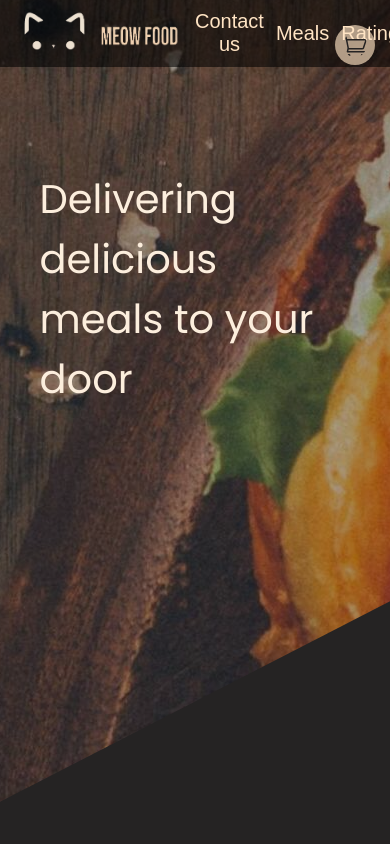
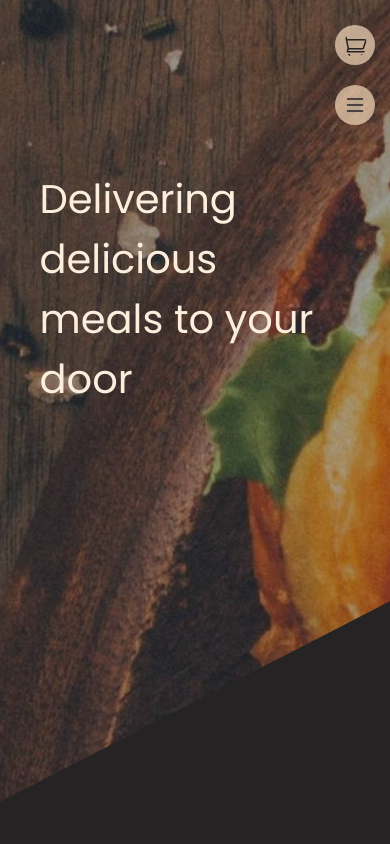
Before and after one commit to ElenaKhlebnikova/MeowFood, a React (Create React App) app: page /rating in a window 390 px wide. Shown: the top 844 px of the page. Built offline with nearby package versions, Linux system fonts and the light colour scheme.

Commit message:
added stuff

```diff
--- a/src/components/layout/navigation.js
+++ b/src/components/layout/navigation.js
@@ -1,29 +1,104 @@
-import React from "react";
+import React, { useState } from "react";
 import styles from "./navigation.module.css";
 import { Link } from "react-router-dom";
 import mainLogo from "./../../assets/meow-main-logo.png";
+import { BsList } from "react-icons/bs";
+import useMediaQueryHook, { SIZES } from "../media-query-hook";
+
 const Navigation = () => {
+  const height = window.innerHeight;
+  const [menuIsOpen, setMenuIsOpen] = useState(false);
+  const { device } = useMediaQueryHook();
+  console.log(device);
+  const handleOpenMenu = () => {
+    if (menuIsOpen) {
+      setMenuIsOpen(false);
+    } else {
+      setMenuIsOpen(true);
+      scroll();
+    }
+  };
+
+  const scroll = () => {
+    window.scrollTo({ top: height });
+  };
+
+  // const smallScreen = window.innerWidth <= 650;
+  // const bigScreen = window.innerWidth > 650;
+
   return (
+    <>
+      {device === SIZES.MOBILE && (
+        <>
+          <div className={styles.btnContainer}>
+            <button className={styles.btn} onClick={handleOpenMenu}>
+              <BsList className={styles.icon} />
+            </button>
+          </div>
+          {menuIsOpen && (
+            <div className={styles.hamburderMenu}>
+              <div>
+                <img
+                  src={mainLogo}
+                  alt="meow food logo"
+                  className={styles.logoSmallScreen}
+                />
+              </div>
+              <div className={styles.navOption}>
+                <Link to="/about">
+                  <button onClick={handleOpenMenu} className={styles.navBtn}>
+                    Contact us
+                  </button>
+                </Link>
+              </div>
+              <div className={styles.navOption}>
+                <Link to="/meals">
+                  <button onClick={handleOpenMenu} className={styles.navBtn}>
+                    Meals
+                  </button>
+                </Link>
+              </div>
+              <div className={styles.navOption}>
+                <Link to="/rating">
+                  <button onClick={handleOpenMenu} className={styles.navBtn}>
+                    Rating
+                  </button>
+                </Link>
+              </div>
+            </div>
+          )}
+        </>
+      )}
+
+      {device === SIZES.BIG_DESKTOP && (
         <div className={styles.nav}>
           <div>
             <img src={mainLogo} alt="meow food logo" className={styles.logo} />
           </div>
           <div className={styles.navOption}>
             <Link to="/about">
-          <button className={styles.navBtn}>Contact us</button>
+              <button onClick={scroll} className={styles.navBtn}>
+                Contact us
+              </button>
             </Link>
           </div>
           <div className={styles.navOption}>
             <Link to="/meals">
-          <button className={styles.navBtn}>Meals</button>
+              <button onClick={scroll} className={styles.navBtn}>
+                Meals
+              </button>
             </Link>
           </div>
           <div className={styles.navOption}>
             <Link to="/rating">
-          <button className={styles.navBtn}>Rating</button>
+              <button onClick={scroll} className={styles.navBtn}>
+                Rating
+              </button>
             </Link>
           </div>
         </div>
+      )}
+    </>
   );
 };
 
--- a/src/components/layout/navigation.module.css
+++ b/src/components/layout/navigation.module.css
@@ -11,11 +11,35 @@
   justify-items: start;
 }
 
+.hamburderMenu {
+  display: flex;
+  flex-direction: column;
+  width: 100vw;
+  height: 100vh;
+  justify-content: center;
+  align-items: center;
+  margin-bottom: 50px;
+  position: fixed;
+  top: 0;
+  background-color: rgba(37, 35, 35);
+  font-size: 30px;
+  z-index: 99;
+}
+
 .logo {
   height: 50px;
   opacity: 0.95;
   margin-left: 20px;
   margin-top: 10px;
+}
+
+.logoSmallScreen {
+  height: 50px;
+  opacity: 0.95;
+  position: absolute;
+  top: 10px;
+  right: 50%;
+  transform: translateX(50%);
 }
 
 .navBtn {
@@ -26,3 +50,36 @@
   background-color: transparent;
   outline: none;
 }
+
+.btnContainer {
+  position: absolute;
+  top: 80px;
+  right: 0px;
+  height: 100vh;
+}
+
+.btn {
+  position: sticky;
+  border-radius: 100%;
+  padding-left: 15px;
+  padding-right: 15px;
+  padding-top: 5px;
+  font-family: "Poppins", sans-serif;
+  font-weight: 400;
+  border: none;
+  background-color: transparent;
+  z-index: 100;
+}
+
+.icon {
+  margin: 0;
+  height: 40px;
+  width: 40px;
+
+  fill: rgb(37, 35, 35);
+  background-color: rgba(255, 228, 196, 0.653);
+  padding: 8px;
+  border-radius: 100%;
+  position: relative;
+  transition: all ease-in 0.3s;
+}
--- a/src/components/list-of-meals/list-of-meals.js
+++ b/src/components/list-of-meals/list-of-meals.js
@@ -6,7 +6,7 @@ import Loading from "../loading-error/loading";
 import Error from "../loading-error/error";
 const ListOfMeals = () => {
   const { data, isLoading, error } = useMealFetcher("");
-  console.log(data);
+
   const [selected, setSelect] = useState("No category");
 
   const handleSelect = (e) => {
@@ -27,13 +27,18 @@ const ListOfMeals = () => {
       </div>
       <div className={styles.mainSection}>
         <div className={styles.container}>
-          <ul className={styles.ul}>
+          <ul className={isLoading || error ? styles.ulLoading : styles.ul}>
             {isLoading && (
               <div className={styles.loadingContainer}>
                 <Loading />
               </div>
             )}
-            {error && <Error />}
+            {error && (
+              <div>
+                <Error />
+                <h3 className={styles.errorText}>Something went wrong...</h3>
+              </div>
+            )}
             {data
               .filter(
                 (item) =>
--- a/src/components/list-of-meals/list-of-meals.module.css
+++ b/src/components/list-of-meals/list-of-meals.module.css
@@ -59,9 +59,15 @@ option {
   column-gap: 30px;
 }
 
-.loadingContainer {
-  height: 200px;
-  width: 200px;
+.ulLoading {
+  display: flex;
+  justify-content: center;
+}
+
+.errorText {
+  color: bisque;
+  display: flex;
+  justify-content: center;
 }
 
 @media (max-width: 700px) {
--- a/src/components/loading-error/error.js
+++ b/src/components/loading-error/error.js
@@ -6,7 +6,6 @@ const Error = () => {
   return (
     <div>
       <ErrorIcon className={styles.error} />
-      <h3>Sonething went wrong...</h3>
     </div>
   );
 };
--- a/src/components/loading-error/loading_error.module.css
+++ b/src/components/loading-error/loading_error.module.css
@@ -7,16 +7,14 @@
   }
 }
 .loadingSpinner {
-  position: absolute;
-  top: 50%;
-  left: 50%;
+  align-self: center;
   transform: translate(50%, -50%);
   z-index: 20;
   width: 50px;
   height: 50px;
-  border: 10px solid #efe0cb; /* Light grey */
-  border-top: 10px solid #eacfad; /* Black */
-  border-bottom: 10px solid #d1af84; /* Black */
+  border: 10px solid #efe0cb;
+  border-bottom: 10px solid #eacfad;
+  border-top: 10px solid rgba(37, 35, 35);
   border-radius: 50%;
   animation: spinner 1.5s linear infinite;
 }
@@ -25,10 +23,6 @@
   height: 20vh;
   width: 50vw;
   fill: bisque;
-  position: absolute;
-  top: 50%;
-  left: 50%;
-  transform: translate(-50%, -50%);
 }
 
 .background {
--- /dev/null
+++ b/src/components/media-query-hook.js
@@ -0,0 +1,30 @@
+import React, { useState, useEffect } from "react";
+
+export const SIZES = {
+  BIG_DESKTOP: "BIG_DESKTOP",
+  DESKTOP: "DESKTOP",
+  MOBILE: "MOBILE",
+};
+
+function useMediaQueryHook() {
+  const initialWidth = window.innerWidth;
+  const [width, setWidth] = useState(initialWidth);
+  const [device, setDevice] = useState("");
+
+  useEffect(() => {
+    setWidth(innerWidth);
+
+    console.log(width);
+    if (width >= 1300) {
+      setDevice(SIZES.BIG_DESKTOP);
+    }
+    if (width > 650 && width < 1300) {
+      setDevice(SIZES.DESKTOP);
+    }
+    if (width <= 650) setDevice(SIZES.MOBILE);
+  }, []);
+
+  return { device };
+}
+
+export default useMediaQueryHook;
--- a/src/components/use-fetch-hook.js
+++ b/src/components/use-fetch-hook.js
@@ -12,7 +12,7 @@ const useMealFetcher = (id) => {
         setIsLoading(true);
 
         const response = await axios.get(
-          `https://meals-api.onrender.com/api/meals/${id}`
+          ` https://meals-api-orp5axas6q-ew.a.run.app/api/meals/${id}`
         );
 
         setData(response.data);
```
Lines whose indentation alone changed are shown as unchanged.
